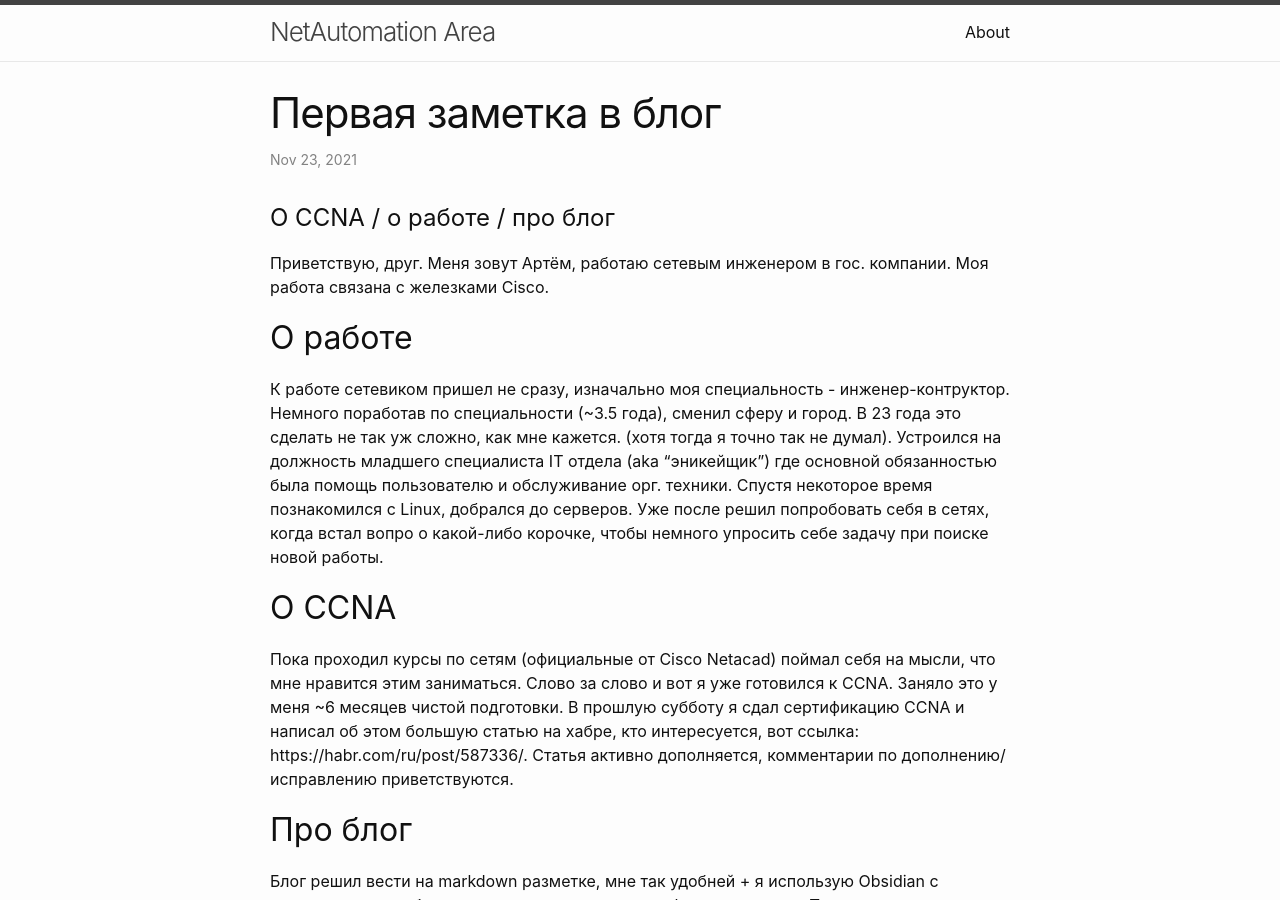
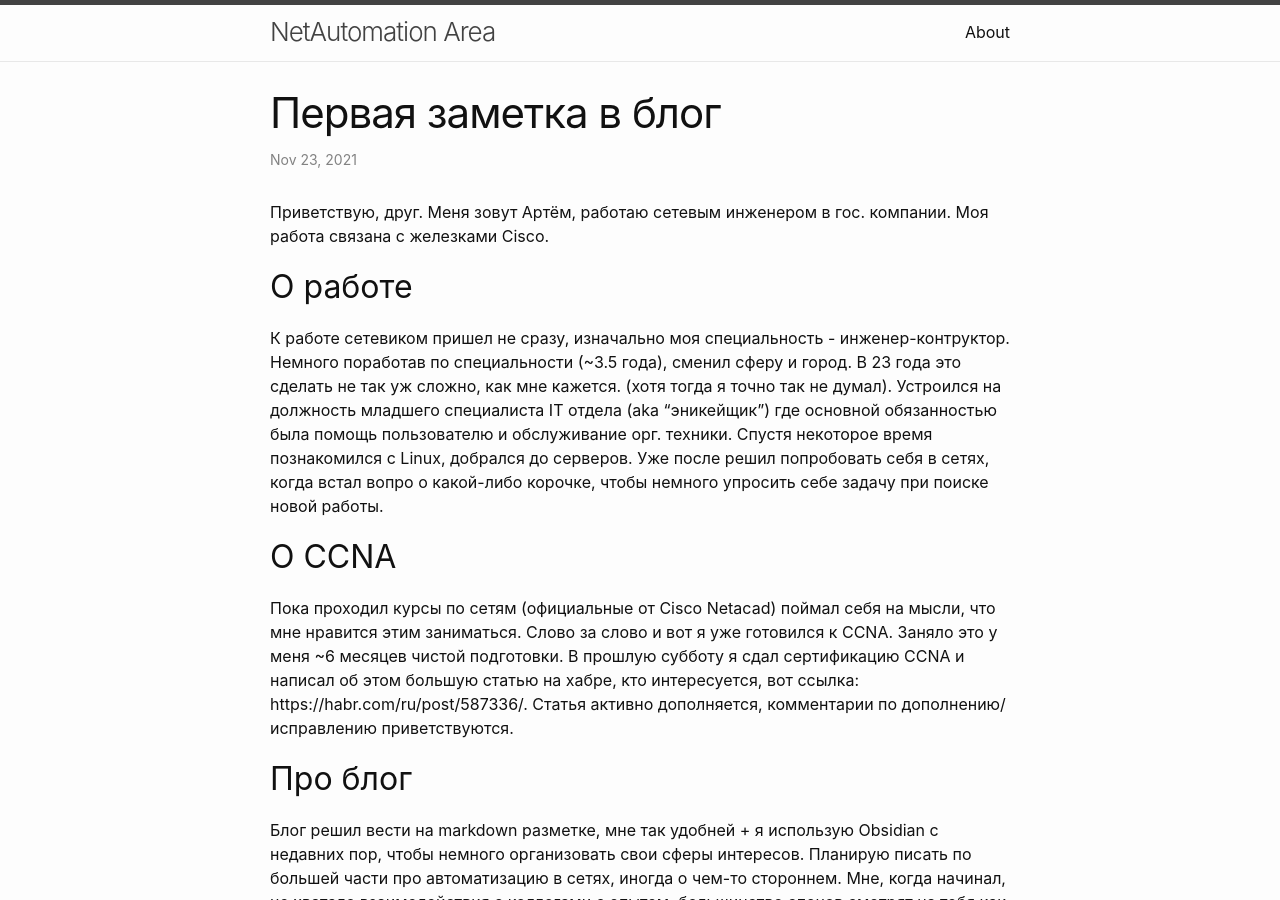
Before and after one commit to woohung/woohung.github.io, a Jekyll site: the page built from _posts/2021-11-23-CCNA_Работа_Блог.md, in a window 1280 px wide and 900 px high. Built offline with Jekyll 4.4.1, drawn with Linux system fonts in a browser that asks for light colours.

Commit message:
edits
Поправил пост 2021-11-23-CCNA_Работа_Блог

```diff
--- a/_posts/2021-11-23-Первая заметка в блог.md
+++ b/_posts/2021-11-23-CCNA_Работа_Блог.md
@@ -1,14 +1,10 @@
 ---
 layout: post
-
 title: "Первая заметка в блог"
-
 date: 2021/11/23|18:44
-
 categories: CCNA
 ---
 
-# О CCNA / о работе / про блог
 Приветствую, друг. Меня зовут Артём, работаю сетевым инженером в гос. компании. Моя работа связана с железками Cisco.
 
 ## О работе
```
